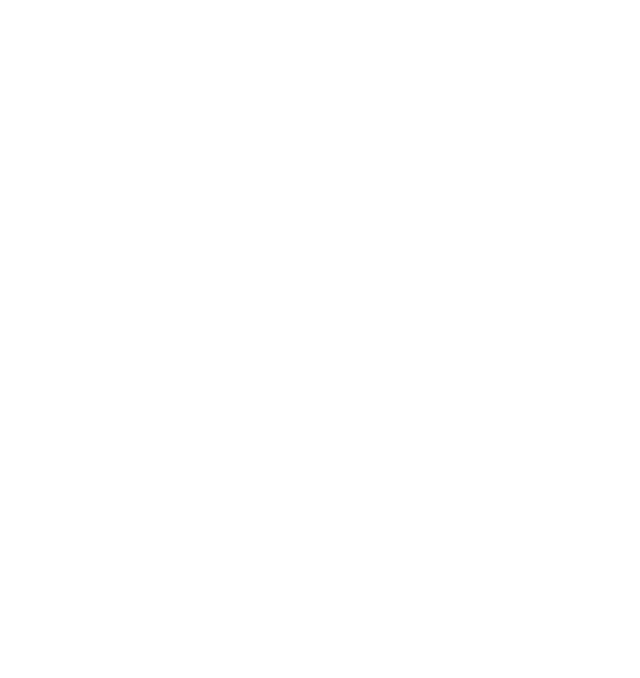
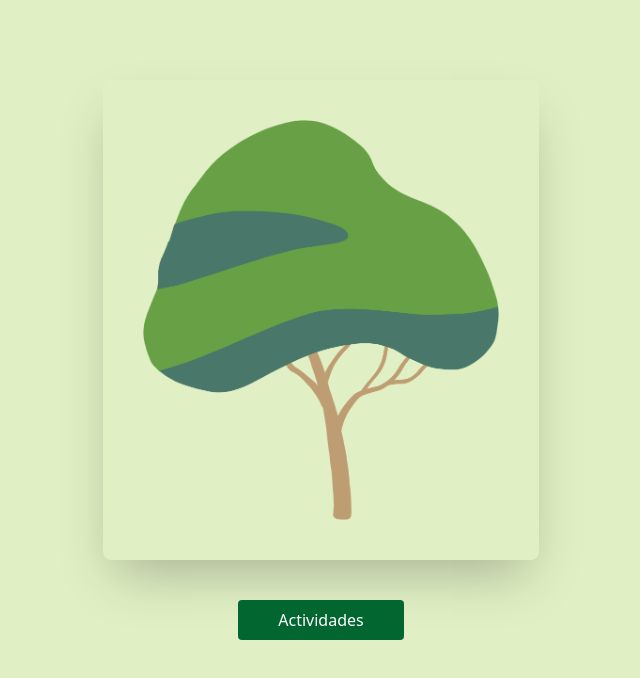
Before and after one commit to Segu1/ISW_EHP_GRUPO_7, a React (Create React App) app in the folder EHP_PRODUCTO/EHP_Implementación/Código/Frontend/ehp-us-inscribirse-en-actividad/: page / in a window 1280 px wide. Before the commit this address had no page. Shown: the top 678 px of the page, without its empty margins (319-959 px from the left). Built offline with nearby package versions, Linux system fonts and the light colour scheme.

Commit message:
Modificacion de rutas, cambio de color al fondo

```diff
--- a/EHP_PRODUCTO/EHP_Implementación/Código/Frontend/ehp-us-inscribirse-en-actividad/public/index.html
+++ b/EHP_PRODUCTO/EHP_Implementación/Código/Frontend/ehp-us-inscribirse-en-actividad/public/index.html
@@ -24,10 +24,9 @@
       work correctly both with client-side routing and a non-root public URL.
       Learn how to configure a non-root public URL by running `npm run build`.
     -->
-    <title>React App</title>
+    <title>EcoHarmony Park: Inicio</title>
   </head>
-  <body>
-    <noscript>You need to enable JavaScript to run this app.</noscript>
+  <body style="background-color: #e1f0c4;">
     <div id="root"></div>
     <!--
       This HTML file is a template.
--- a/EHP_PRODUCTO/EHP_Implementación/Código/Frontend/ehp-us-inscribirse-en-actividad/src/App.jsx
+++ b/EHP_PRODUCTO/EHP_Implementación/Código/Frontend/ehp-us-inscribirse-en-actividad/src/App.jsx
@@ -4,11 +4,10 @@
 function App() {
   return (
       <Routes>
-        <Route path="/home" element={<Home></Home>}></Route>
-        <Route path ="/actividades" element={<Home></Home>}></Route>
+        <Route path="/" element={<Home/>}/>
+        <Route path ="/actividades" element={<Home/>}></Route>
       </Routes>
-
-     );
+  );
 
 }
 
--- a/EHP_PRODUCTO/EHP_Implementación/Código/Frontend/ehp-us-inscribirse-en-actividad/src/Components/Home.jsx
+++ b/EHP_PRODUCTO/EHP_Implementación/Código/Frontend/ehp-us-inscribirse-en-actividad/src/Components/Home.jsx
@@ -1,13 +1,11 @@
 function Home() {
   return (
     <>
-      <body>
       <div className="mx-auto justify-center items-center pt-20">
-      <img src="./homeTreeImg.png" alt="Home tree img" className="text-center shadow-2xl p-10 rounded-lg h-120 mx-auto"  />
-      <button class="mx-auto block bg-green-800 text-white px-10 py-2 mt-10 rounded hover:shadow-4xl hover:bg-green-500">Actividades</button>
+        <img src="./homeTreeImg.png" alt="Home tree img" className="text-center shadow-2xl p-10 rounded-lg h-120 mx-auto"  />
+        <button className="mx-auto block bg-green-800 text-white px-10 py-2 mt-10 rounded hover:shadow-4xl hover:bg-green-500">Actividades</button>
 
-</div>
-        </body>
+      </div>
     </>
   );
 }
```
Also changed, not shown: 1 other file (tests, documents, lock files or other folders).
